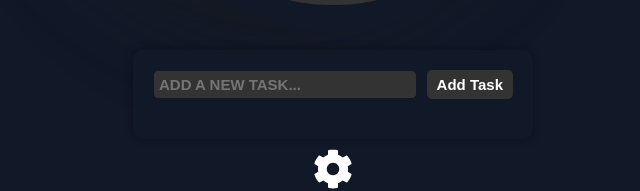
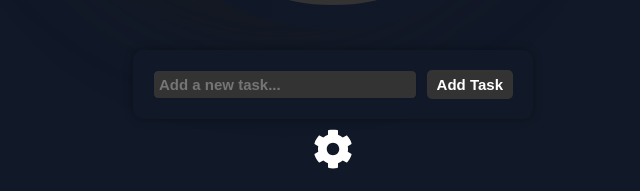
Before and after one commit to akosikhada/flow-zone, a React (Vite) app: page / in a window 1280 px wide. Shown: the part 599-790 px from the top of the page, without its empty margins (307-947 px from the left). Built offline with nearby package versions, Linux system fonts and the light colour scheme.

Commit message:
fix(Task): Improve visual appearance with minor style adjustments and Improve state management by using useContext

```diff
--- a/src/components/Task/Task.jsx
+++ b/src/components/Task/Task.jsx
@@ -1,12 +1,12 @@
-import { useContext, useState } from "react";
+import { useContext } from "react";
 import styled from "styled-components";
 import { FaCheck, FaTrash } from "react-icons/fa";
 import { StateContext } from "../StateProvider";
 import { motion, AnimatePresence } from "framer-motion";
 
 const Task = () => {
-  const { tasks, setTasks, newTask, setNewTask } = useContext(StateContext);
-  const [inputError, setInputError] = useState("");
+  const { tasks, setTasks, newTask, setNewTask, inputError, setInputError } =
+    useContext(StateContext);
 
   const handleAddTask = () => {
     if (newTask.trim() === "") {
@@ -84,6 +84,7 @@ const TaskContainer = styled.div`
   box-shadow: 0 0 10px rgba(0, 0, 0, 0.3);
 
   @media (max-width: 768px) {
+    max-width: 30rem;
     padding: 1rem;
   }
 `;
@@ -91,7 +92,6 @@ const TaskContainer = styled.div`
 const AddTaskContainer = styled.div`
   display: flex;
   gap: 1rem;
-  margin-bottom: 2rem;
 
   @media (max-width: 768px) {
     flex-direction: column;
@@ -104,7 +104,6 @@ const TaskInput = styled.input`
   padding: 0.5rem;
   font-size: 1.5rem;
   font-weight: 600;
-  text-transform: uppercase;
   border: 1px solid ${(props) => props.theme.colors.secondary};
   border-radius: 0.5rem;
   background: ${(props) => props.theme.colors.primary};
```
